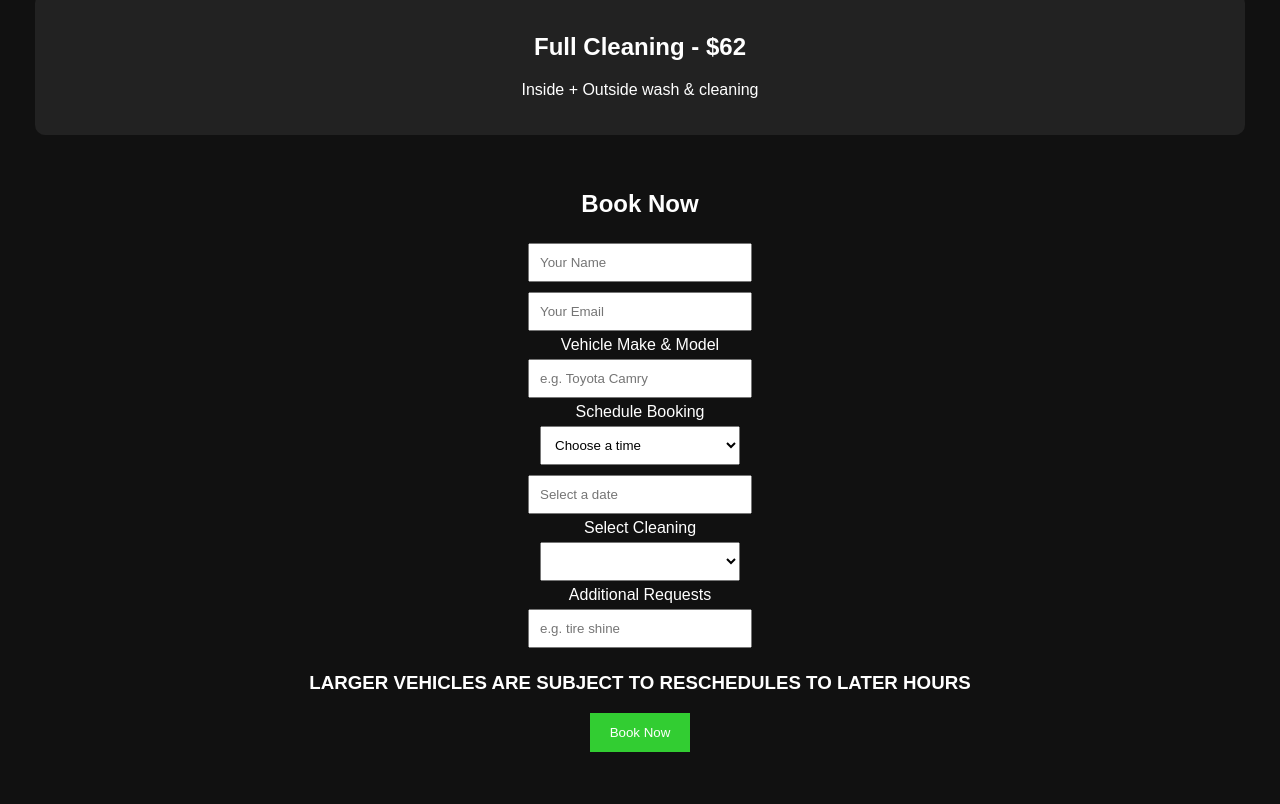
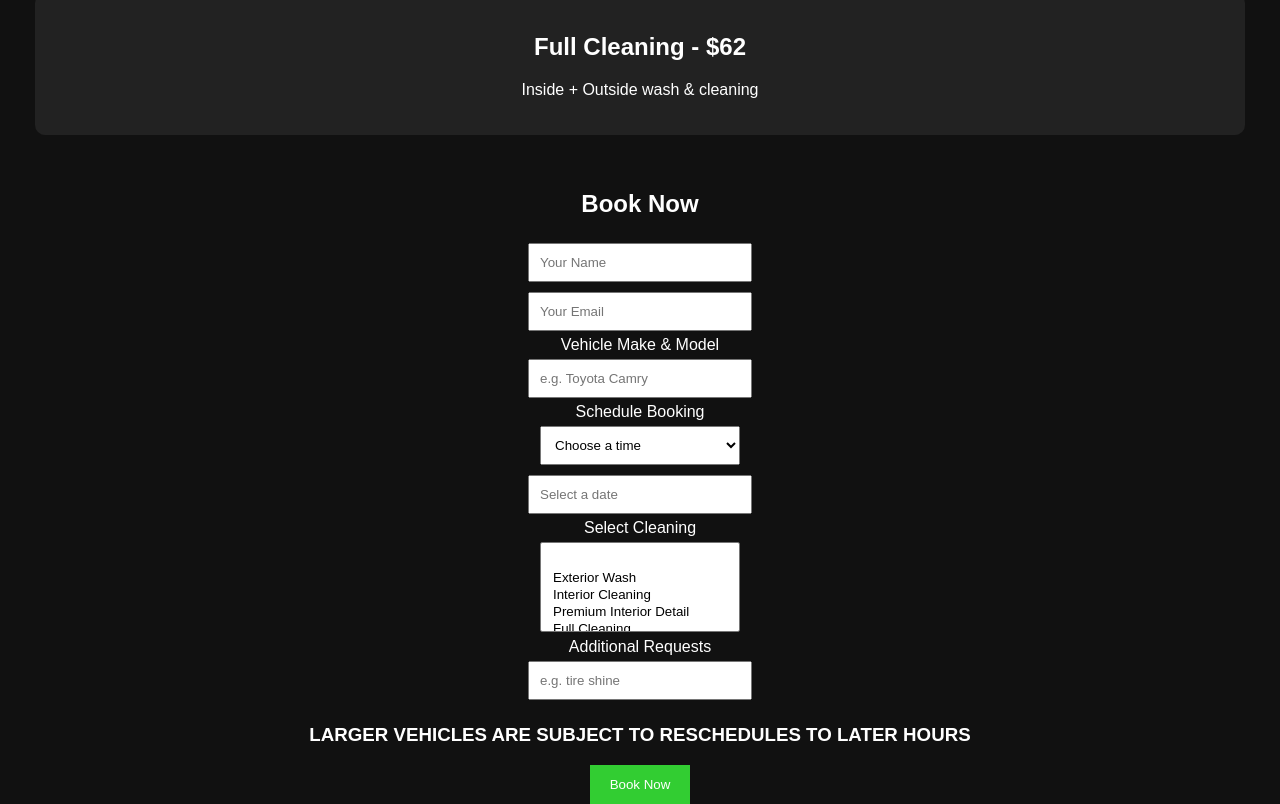
Before and after one commit to neighborhoodcarcleaning/bookings, a plain HTML site: page index.html in a window 1280 px wide. Shown: the part 629-1433 px from the top of the page. Before the commit the page ends 1381 px from the top, so only its background shows below. Drawn offline with nearby package versions, Linux system fonts and the light colour scheme.

Commit message:
Change services select to allow multiple selections

```diff
--- a/index.html
+++ b/index.html
@@ -101,7 +101,7 @@
          <input type="text" id="datepicker" name="date" placeholder="Select a date" required><br>
 
         <label>Select Cleaning</label><br>
-       <select name="services">
+       <select name="services[]" multiple required>
          <option></option>
          <option>Exterior Wash</option>
          <option>Interior Cleaning</option>
```
